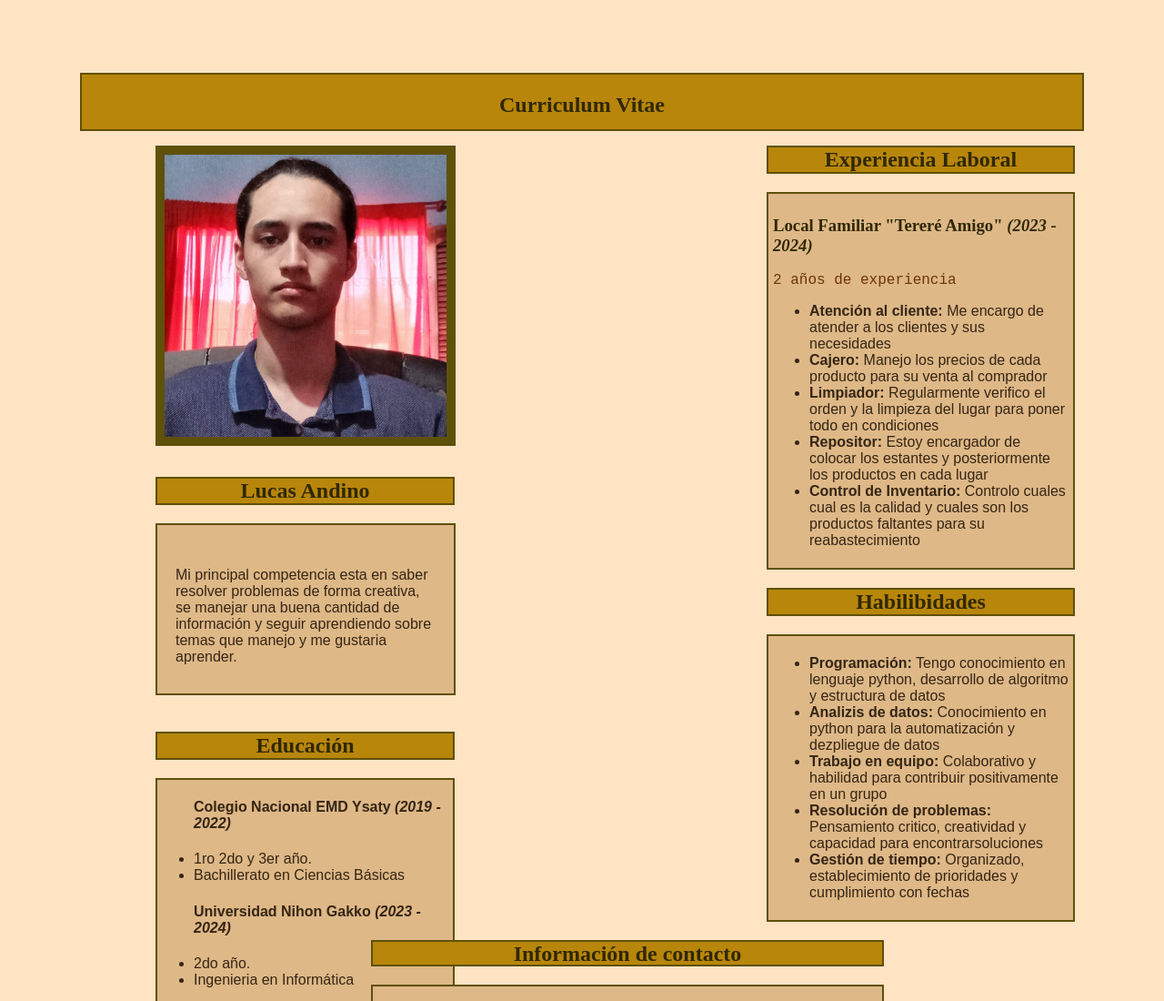
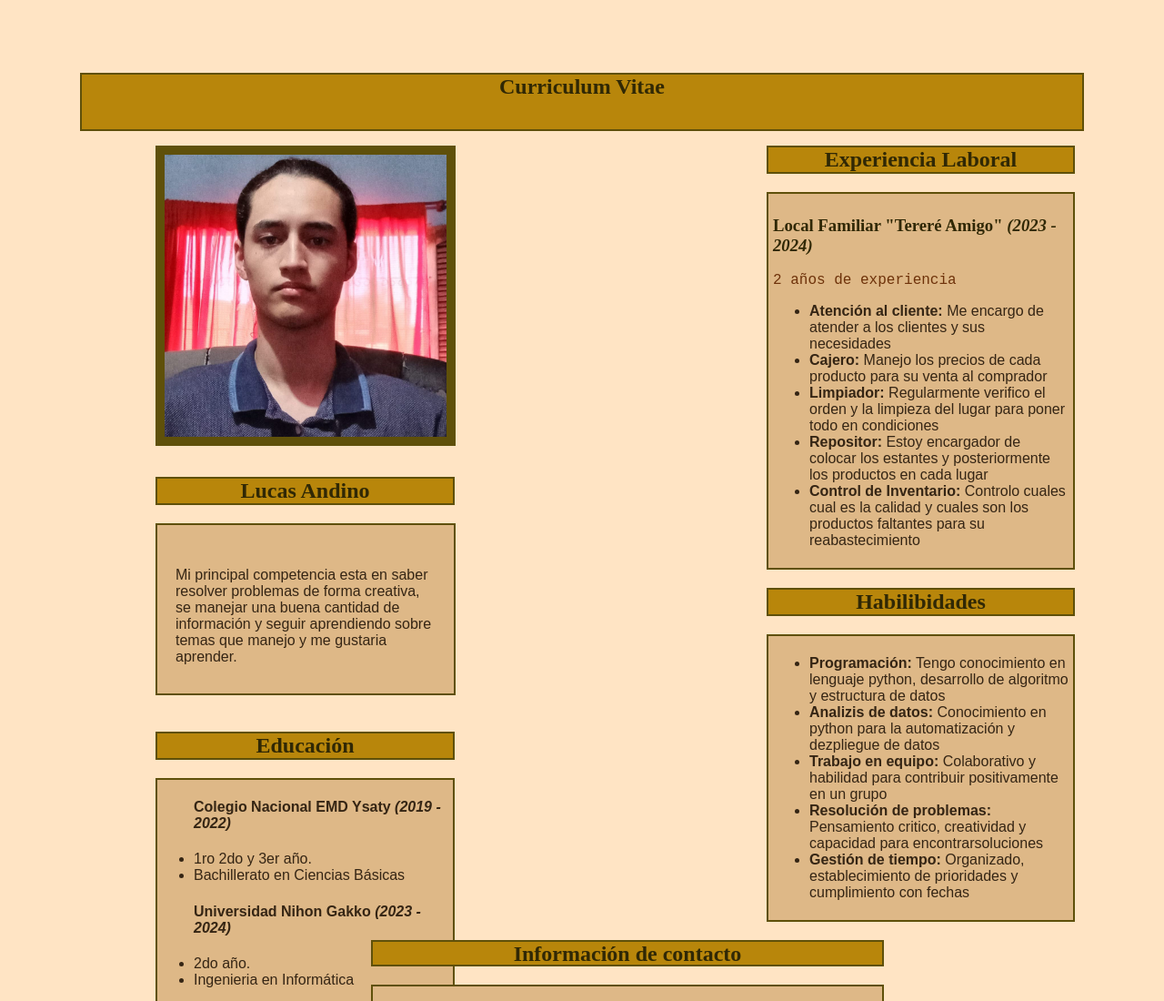
Before and after one commit to Lucas-Andino-G/CV-Lucas-Andino-CSS, a plain HTML site: page index.html in a window 1280 px wide. Shown: the top 1100 px of the page at 91% size. Drawn offline with Linux system fonts and the light colour scheme.

Commit message:
Update index.html

```diff
--- a/index.html
+++ b/index.html
@@ -10,8 +10,8 @@
 <body>
         <section class="sector1">
             <header>
-                    <div class="cv">
-                        <h1 class="encabezado">Curriculum Vitae</h1>
+                    <div class="encabezado">
+                        <h1 class="cv">Curriculum Vitae</h1>
                     </div>
                     <div>
                         <div class="encabezado">
```
